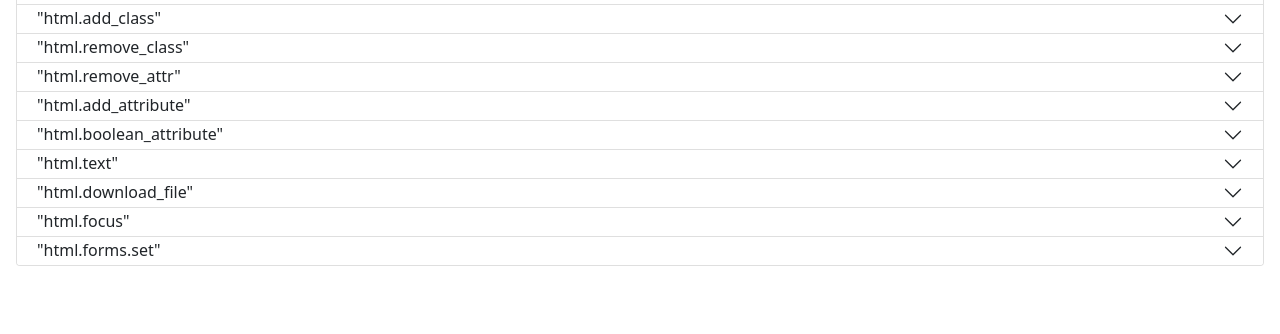
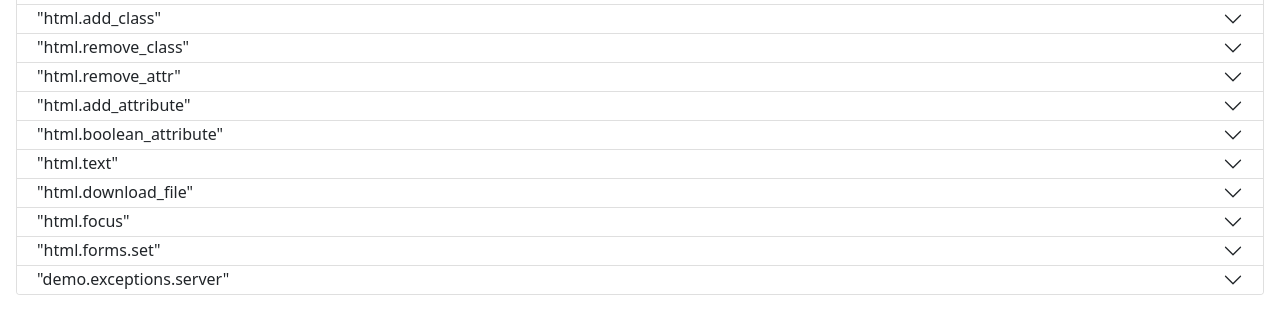
Before and after one commit to d9pouces/df_websockets, a Django app: template demo_df_websockets/templates/index.html in a window 1280 px wide. Shown: the part 300-634 px from the top of the page. Run offline with Django 3.2, Linux system fonts and the light colour scheme; the template is opened without the code that fills it, so the values that code supplies are empty.

Commit message:
before testing

```diff
--- a/demo_df_websockets/templates/index.html
+++ b/demo_df_websockets/templates/index.html
@@ -584,6 +584,31 @@
         </div>
     </div>
 
+
+        <div class="accordion-item">
+        <h2 class="accordion-header" id="heading_exceptions_server">
+            <button class="accordion-button collapsed" type="button" data-bs-toggle="collapse"
+                    data-bs-target="#collapse_exceptions_server" aria-expanded="false"
+                    aria-controls="collapse_exceptions_server">
+                "demo.exceptions.server"
+            </button>
+        </h2>
+        <div id="collapse_exceptions_server" class="accordion-collapse collapse"
+             aria-labelledby="heading_exceptions_server"
+             data-bs-parent="#mainAccordion">
+            <div class="accordion-body">
+                <ul class="list-group exceptions_server">
+                    <li class="list-group-item">
+                        <button class="btn btn-success" {% js_call 'demo.exceptions.server' on='click' %}>
+                            Click here to trigger an error on the server.
+                        </button>
+                    </li>
+                </ul>
+
+            </div>
+        </div>
+    </div>
+
 </div>
 
 
```
Also changed, not shown: demo_df_websockets/signals.py (+7 -0 lines).
